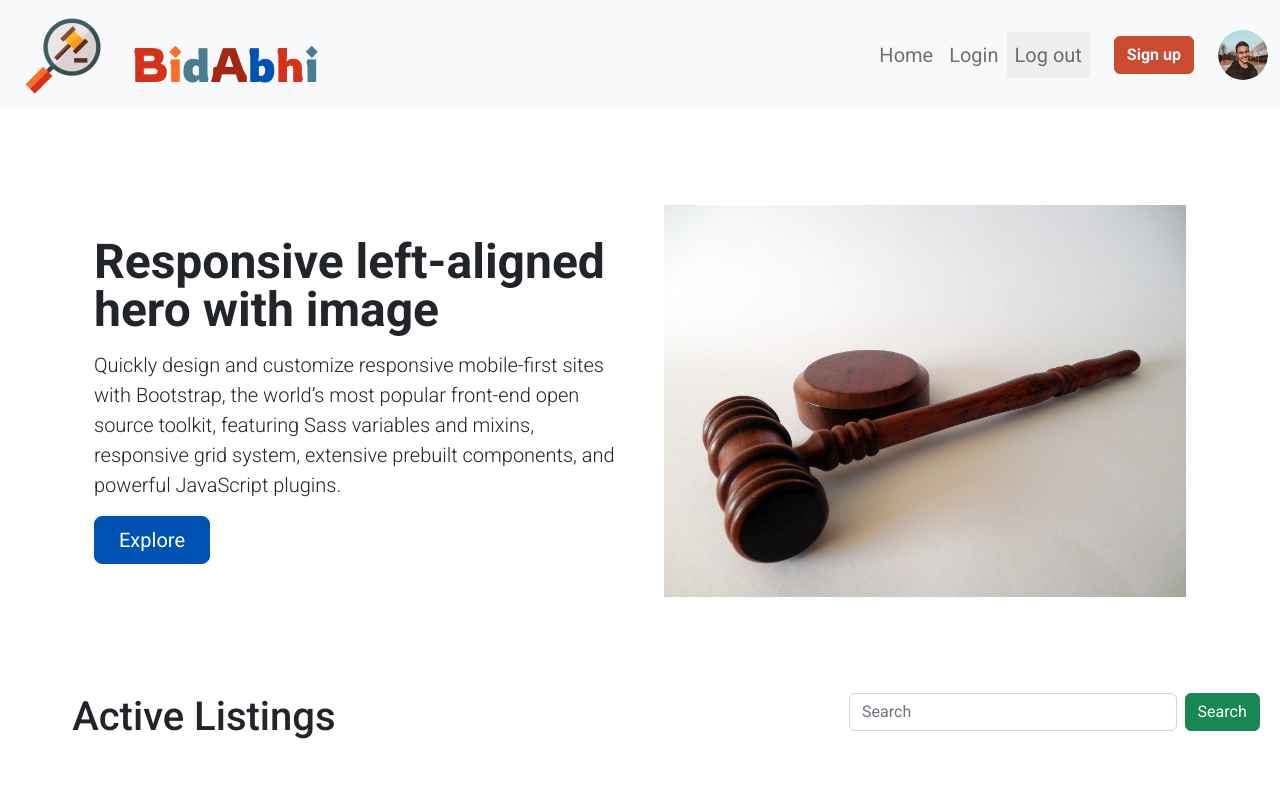
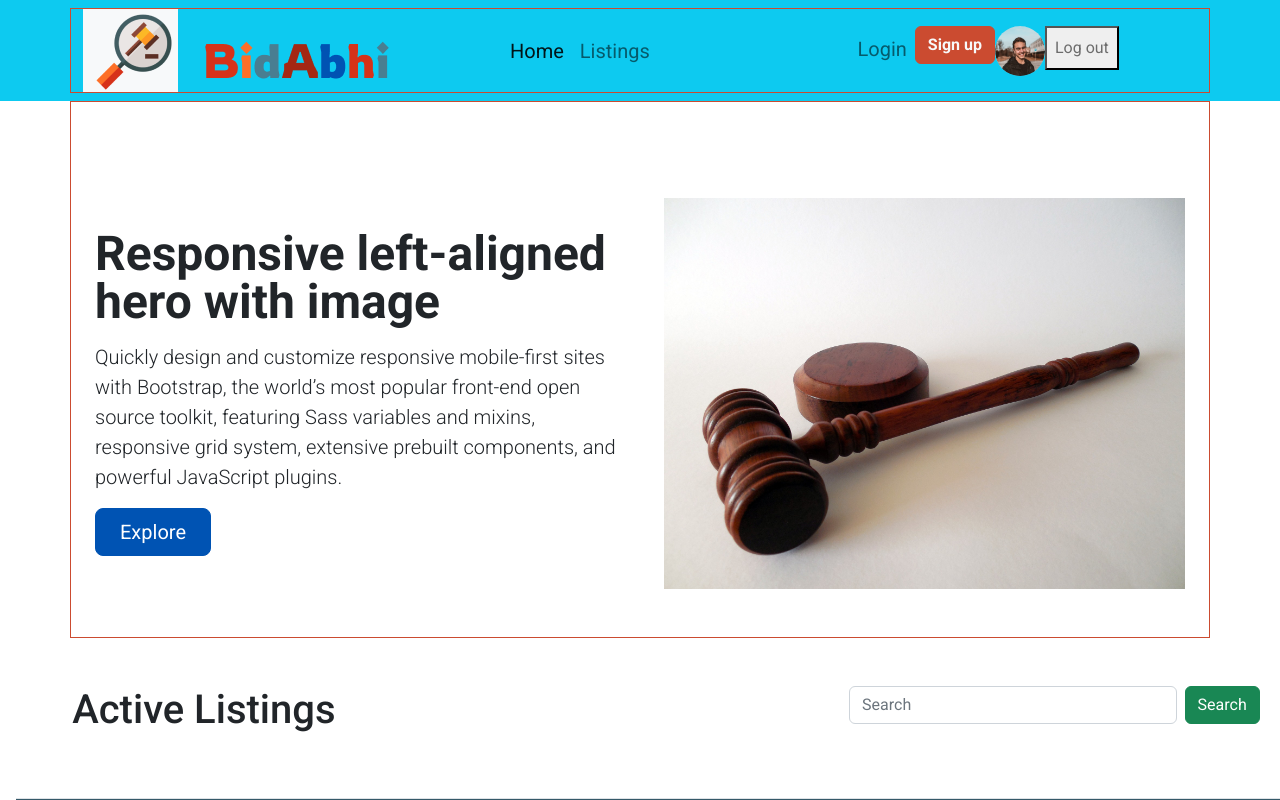
Before and after one commit to sayeda-chattopadhyay/BidAbhi-Auction, a website with bundled scripts: page index.html in a window 1280 px wide. Shown: the top 800 px of the page. Built offline with nearby package versions, Linux system fonts and the light colour scheme; no server answers; files whose address does not match are found by name.

Commit message:
adds new nav bar & css style sheet

```diff
--- a/index.html
+++ b/index.html
@@ -16,27 +16,20 @@
       rel="stylesheet"
     />
     <link rel="stylesheet" href="/dist/css/styles.css" />
+    <link rel="stylesheet" href="/css/styles.css" />
     <script
       src="./node_modules/bootstrap/dist/js/bootstrap.bundle.min.js"
       defer
     ></script>
     <script src="/src/js/index.mjs" defer type="module"></script>
-
-    <script
-      src="/src/js/ui/displayAllListings.mjs"
-      defer
-      type="module"
-    ></script>
-    <script
-      src="/src/js/handlers/searchListing.mjs"
-      defer
-      type="module"
-    ></script>
   </head>
   <body>
     <!-- nav bar -->
-    <nav class="navbar sticky-top navbar-expand-lg bg-light">
-      <div class="container-fluid text-center">
+    <nav class="navbar sticky-top navbar-expand-lg bg-info">
+      <div
+        class="container border border-primary d-flex justify-content-evenly align-items-center"
+      >
+        <div class="col">
           <a href="/index.html" class="navbar-brand"
             ><img src="/images/Logo.png" alt="logo"
           /></a>
@@ -51,40 +44,59 @@
           >
             <span class="navbar-toggler-icon"></span>
           </button>
-        <div class="collapse navbar-collapse" id="navbarText">
+        </div>
+
+        <div class="collapse navbar-collapse ms-auto" id="navbarText">
+          <div class="col">
             <ul class="navbar-nav ms-auto mb-2 mb-lg-0">
               <li class="nav-item">
-              <a class="nav-link fs-5" href="/index.html">Home</a>
+                <a class="nav-link fs-5 active" href="/index.html">Home</a>
               </li>
               <li class="nav-item">
+                <a class="nav-link fs-5" href="">Listings</a>
+              </li>
+            </ul>
+          </div>
+          <div class="col">
+            <ul class="navbar-nav ms-auto mb-2 mb-lg-0">
+              <li class="nav-item" id="loginBtn">
                 <a class="nav-link fs-5" href="/login.html">Login</a>
               </li>
-            <li class="nav-item fs-5">
-              <button class="nav-link border border-0" href="" id="logOut">
-                Log out
-              </button>
-            </li>
-          </ul>
-          <span class="navbar-text ms-4">
+              <li class="nav-item" id="signBtn">
                 <a
                   href="/signup.html"
                   class="text-decoration-none text-light btn btn-primary ml-5"
                 >
                   <strong>Sign up</strong></a
                 >
-          </span>
-          <span class="navbar-text ms-4">
+              </li>
+              <!-- ptofile  -->
+              <li class="nav-item" id="profileThumpnail">
                 <a href="/profile.html">
-              <img src="/images/Rectangle 10.jpg" class="rounded-circle ml-5"
-              width=50" height="50" >
+                  <img
+                    src="/images/Rectangle 10.jpg"
+                    class="rounded-circle ml-5"
+                    width="50"
+                    height="50"
+                    alt="blank image holder"
+                  />
                 </a>
-          </span>
+              </li>
+              <!-- logout -->
+              <li class="nav-item logout" id="logOut">
+                <button class="nav-link">Log out</button>
+              </li>
+            </ul>
+          </div>
         </div>
       </div>
     </nav>
+    <!-- nav bar end -->
     <!-- hero section -->
     <div class="container col-xxl-8 px-4 py-5">
-      <div class="row flex-lg-row-reverse align-items-center g-5 py-5">
+      <div
+        class="row flex-lg-row-reverse align-items-center g-5 py-5 border border-primary"
+      >
         <div class="col-10 col-sm-8 col-lg-6">
           <img
             src="/images/hammer-719068_1920.jpg"
```
Lines whose indentation alone changed are shown as unchanged.
